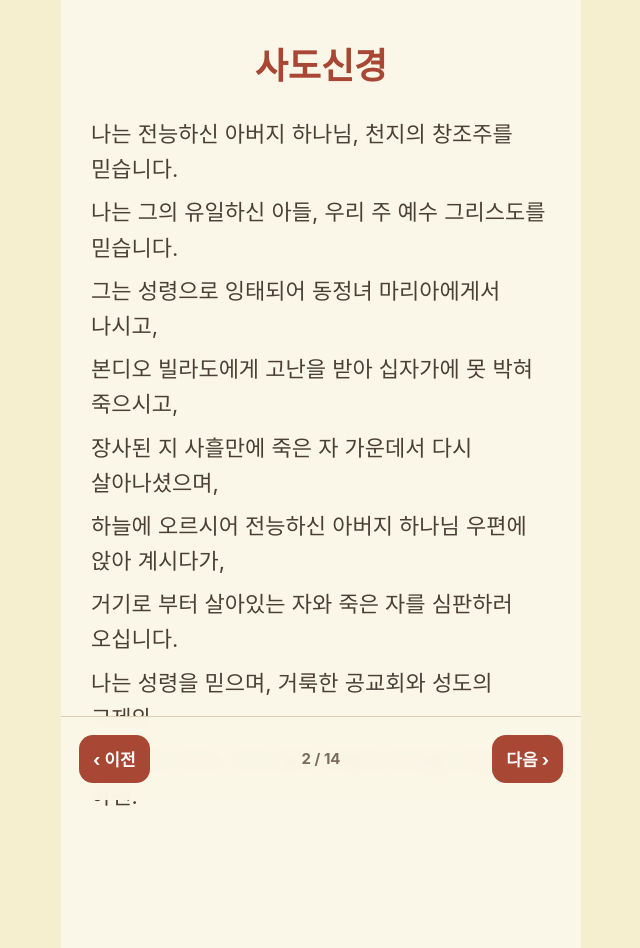
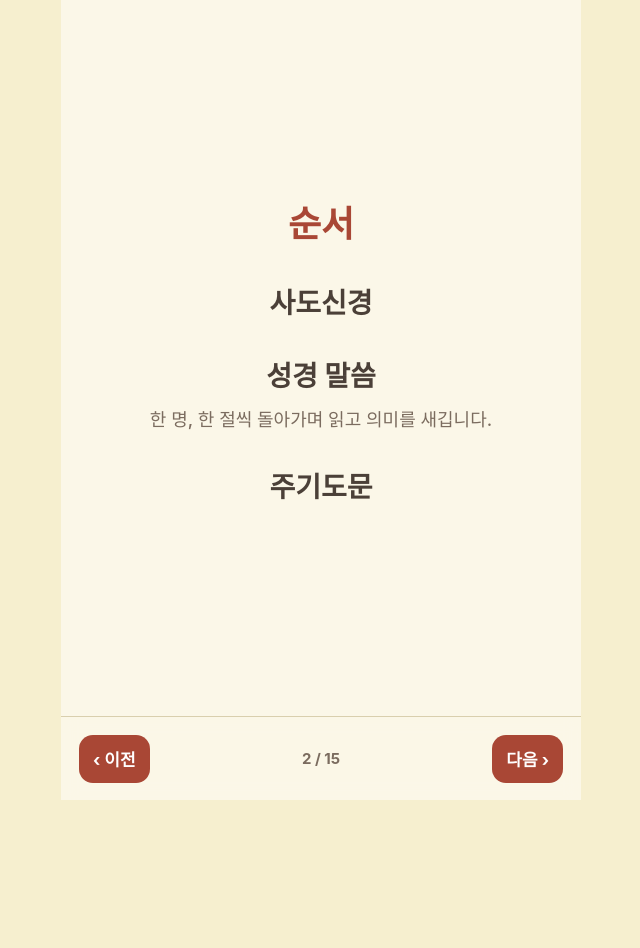
Before and after one commit to ghods0418/chuseok-worship, a plain HTML site: page index.html in a window 1280 px wide. Both pictures are taken after a click on the button "다음 ›". Shown: the whole page, without its empty margins (319-959 px from the left). After the commit the page ends 800 px from the top, so only its background shows below. Drawn offline with Linux system fonts and the light colour scheme.

Commit message:
표지 뒤에 순서 장을 두고 03-10번 말씀을 예배 원고에 맞춘다.
Co-authored-by: Cursor <cursoragent@cursor.com>

```diff
--- a/index.html
+++ b/index.html
@@ -46,7 +46,7 @@
         id="page-indicator"
         aria-label="현재 페이지"
       >
-        1 / 14
+        1 / 15
       </span>
 
       <button
--- a/script.js
+++ b/script.js
@@ -4,6 +4,19 @@ const pages = [
       title: "2026년 추석",
       mainTitle: "성묘 예배",
       buttonText: "예배 시작하기"
+    },
+
+    {
+      type: "order",
+      title: "순서",
+      items: [
+        { label: "사도신경" },
+        {
+          label: "성경 말씀",
+          note: "한 명, 한 절씩 돌아가며 읽고 의미를 새깁니다."
+        },
+        { label: "주기도문" }
+      ]
     },
 
     {
@@ -48,22 +61,23 @@ const pages = [
       type: "scripture",
       number: "03",
       reference: "시편 90:12",
-      translation: "현대어성경",
+      translation: "",
       content: [
-        "우리의 일생이 얼마나 짧은지 헤아릴 수 있게 하셔서",
-        "우리가 지혜로운 마음을 얻게 하소서."
+        "우리에게 우리 날 계수함을 가르치사",
+        "지혜의 마음을 얻게 하소서"
       ],
-      meaning: "우리에게 주어진 시간을 어떻게 살아갈 것인지 돌아봅니다"
+      meaning: "나의 남은 인생이 짧고 유한하다는 것을 진심으로 깨닫는 것입니다."
     },
 
     {
       type: "scripture",
       number: "04",
       reference: "시편 126:5~6",
-      translation: "현대어성경",
+      translation: "",
       content: [
-        "눈물로 씨를 뿌리는 자는 기쁨으로 거두리라.",
-        "울면서 씨를 가지고 나가 뿌리는 자는 단을 가지고 기쁨으로 돌아오리라."
+        "눈물을 흘리며 씨를 뿌리는 자는 기쁨으로 거두리로다.",
+        "울며 씨를 뿌리러 나가는 자는",
+        "정녕 기쁨으로 그 단을 가지고 돌아오리로다."
       ],
       meaning: "한 해 동안의 수고에는 맺어진 풍성한 결실과 그 기쁨이 있습니다"
     },
@@ -72,11 +86,13 @@ const pages = [
       type: "scripture",
       number: "05",
       reference: "신명기 16:15",
-      translation: "현대어성경",
+      translation: "",
       content: [
-        "여러분은 이 명절을 지키면서 여러분의 하나님 여호와께서",
-        "여러분의 농사와 여러분이 하는 모든 일에 복 주신 것을",
-        "감사하고 기뻐하십시오."
+        "네 하나님 여호와께서 택하신 곳에서",
+        "너는 칠 일 동안 네 하나님 여호와 앞에서 절기를 지키고",
+        "네 하나님 여호와께서 네 모든 물산과",
+        "네 손을 댄 모든 일에 복 주실 것이니",
+        "너는 온전히 즐거워할지니라."
       ],
       meaning: "하나님 주신 풍성한 수확에 감사하십시오"
     },
@@ -84,12 +100,13 @@ const pages = [
     {
       type: "scripture",
       number: "06",
-      reference: "시편 133:1, 3",
-      translation: "우리말성경",
+      reference: "시편 133:1",
+      translation: "",
       content: [
-        "형제가 함께 한마음으로 사는 것이 얼마나 선하고 얼마나 보기 좋은가.",
-        "헤르몬의 이슬이 시온 산에 내리는 것 같구나.",
-        "거기서 여호와께서 복을 내리시니 곧 영원한 생명이라."
+        "보라 형제가 연합하여 동거함이",
+        "어찌 그리 선하고 아름다운고.",
+        "헐몬의 이슬이 시온의 산들에 내림 같도다",
+        "거기서 여호와께서 복을 명령하셨나니 곧 영생이로다."
       ],
       meaning: "가족이 한 자리에 모여 화목한 모습을 하나님께서 축복하십니다"
     },
@@ -98,11 +115,11 @@ const pages = [
       type: "scripture",
       number: "07",
       reference: "골로새서 3:13",
-      translation: "우리말성경",
+      translation: "",
       content: [
-        "누가 누구에게 불평거리가 있더라도 서로 용납하고",
-        "서로 용서해 주십시오.",
-        "주께서 여러분을 용서하신 것같이 여러분도 그렇게 하십시오."
+        "누가 누구에게 불만이 있거든",
+        "서로 용납하여 피차 용서하되",
+        "주께서 너희를 용서하신 것 같이 너희도 그리하라"
       ],
       meaning: "가족 사이의 서운함과 갈등을 내려 놓으십시오"
     },
@@ -111,10 +128,10 @@ const pages = [
       type: "scripture",
       number: "08",
       reference: "잠언 17:1",
-      translation: "우리말성경",
+      translation: "",
       content: [
-        "마른 빵을 먹더라도 평안하고 조용한 것이",
-        "온갖 맛있는 음식이 가득하고도 다투며 사는 것보다 낫습니다."
+        "마른 떡 한 조각만 있고도 화목하는 것이",
+        "제육이 집에 가득하고도 다투는 것보다 나으니라"
       ],
       meaning: "가족간 화목과 사랑이 진정한 명절의 의미입니다"
     },
@@ -123,10 +140,11 @@ const pages = [
       type: "scripture",
       number: "09",
       reference: "고린도전서 13:13",
-      translation: "우리말성경",
+      translation: "",
       content: [
-        "그러므로 믿음, 소망, 사랑, 이 세 가지는 언제까지나 남아 있을 것인데",
-        "이 가운데 가장 위대한 것은 사랑입니다."
+        "그런즉 믿음, 소망, 사랑,",
+        "이 세 가지는 항상 있을 것인데",
+        "그 중의 제일은 사랑이라"
       ],
       meaning: "가족에게 가장 깊이 남아 있어야 할 것은 사랑입니다"
     },
@@ -135,11 +153,11 @@ const pages = [
       type: "scripture",
       number: "10",
       reference: "시편 103:17",
-      translation: "현대어성경",
+      translation: "",
       content: [
-        "한결같이 따스하게 아껴 주시는 여호와의 사랑 영원하니",
-        "주님을 모시고 사는 이에게 그 사랑 영원토록 보여주시리라.",
-        "그 자식의 자식에까지 주님의 어지심을 보이시리라."
+        "여호와의 인자하심은 자기를 경외하는 자에게",
+        "영원부터 영원까지 이르며",
+        "그의 의는 자손의 자손에게 미치리니"
       ],
       meaning: "그리하면 하나님께서 복을 주십니다"
     },
@@ -208,6 +226,10 @@ function renderPage() {
     renderCoverPage(page);
   }
 
+  if (page.type === "order") {
+    renderOrderPage(page);
+  }
+
   if (page.type === "common") {
     renderCommonPage(page);
   }
@@ -246,6 +268,44 @@ function renderCoverPage(page) {
         ${page.buttonText}
         <span aria-hidden="true">›</span>
       </button>
+
+    </div>
+  `;
+}
+
+
+function renderOrderPage(page) {
+  const items = page.items
+    .map((item) => {
+      const note = item.note
+        ? `
+          <p class="order-note">
+            ${item.note}
+          </p>
+        `
+        : "";
+
+      return `
+        <div class="order-item">
+          <p class="order-label">
+            ${item.label}
+          </p>
+          ${note}
+        </div>
+      `;
+    })
+    .join("");
+
+  pageContainer.innerHTML = `
+    <div class="order-page">
+
+      <h1 class="page-title">
+        ${page.title}
+      </h1>
+
+      <div class="order-list">
+        ${items}
+      </div>
 
     </div>
   `;
--- a/style.css
+++ b/style.css
@@ -410,6 +410,75 @@
     transform: scale(0.97);
   }
 
+  .order-page {
+    width: 100%;
+
+    display: flex;
+    flex-direction: column;
+
+    align-items: center;
+
+    text-align: center;
+
+    padding:
+      12px
+      0
+      24px;
+  }
+
+  .order-list {
+    width: 100%;
+    max-width: 420px;
+
+    margin: 8px auto 0;
+  }
+
+  .order-item {
+    margin: 0 0 32px;
+  }
+
+  .order-item:last-child {
+    margin-bottom: 0;
+  }
+
+  .order-label {
+    margin: 0;
+
+    font-size:
+      clamp(
+        22px,
+        5.8vw,
+        28px
+      );
+
+    line-height: 1.45;
+
+    font-weight: 700;
+
+    color: var(--text-main);
+
+    word-break: keep-all;
+  }
+
+  .order-note {
+    margin: 10px 0 0;
+
+    font-size:
+      clamp(
+        16px,
+        4.2vw,
+        18px
+      );
+
+    line-height: 1.6;
+
+    font-weight: 500;
+
+    color: var(--text-soft);
+
+    word-break: keep-all;
+  }
+
   .common-page {
     width: 100%;
 
```
